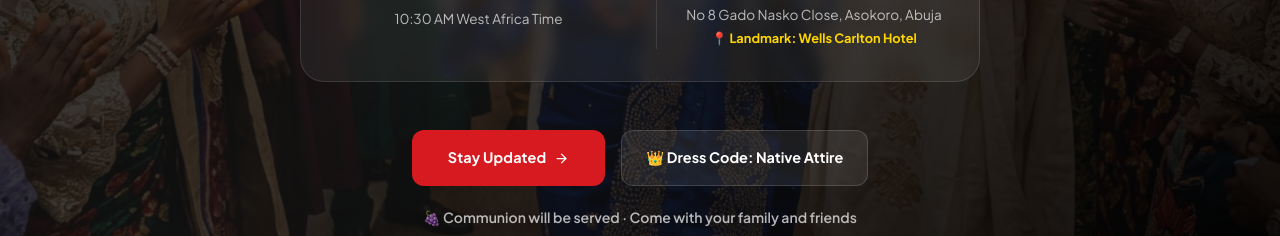
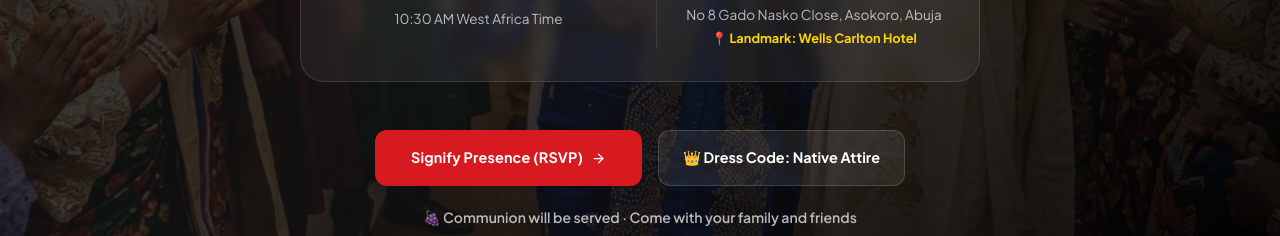
Before and after one commit to fatade1/Harvesters-FCT, a Next.js app: page / in a window 1280 px wide. Shown: the part 1740-1976 px from the top of the page. Built offline with nearby package versions, Linux system fonts and the light colour scheme.

Commit message:
feat: change stay updated button to rsvp google form link

```diff
--- a/src/app/page.tsx
+++ b/src/app/page.tsx
@@ -249,9 +249,15 @@ export default function HomePage() {
           {/* Action Buttons & Note */}
           <div style={{ display: 'flex', flexDirection: 'column', alignItems: 'center', gap: '1.25rem' }}>
             <div style={{ display: 'flex', gap: '1rem', flexWrap: 'wrap', justifyContent: 'center' }}>
-              <Link href="/contact" className="btn-primary" style={{ padding: '1rem 2.25rem' }}>
-                Stay Updated <ArrowRight size={15} />
-              </Link>
+              <a
+                href="https://forms.gle/q3or9XWA85MjU9618"
+                target="_blank"
+                rel="noopener noreferrer"
+                className="btn-primary"
+                style={{ padding: '1rem 2.25rem' }}
+              >
+                Signify Presence (RSVP) <ArrowRight size={15} />
+              </a>
               <div style={{
                 display: 'inline-flex',
                 alignItems: 'center',
```
